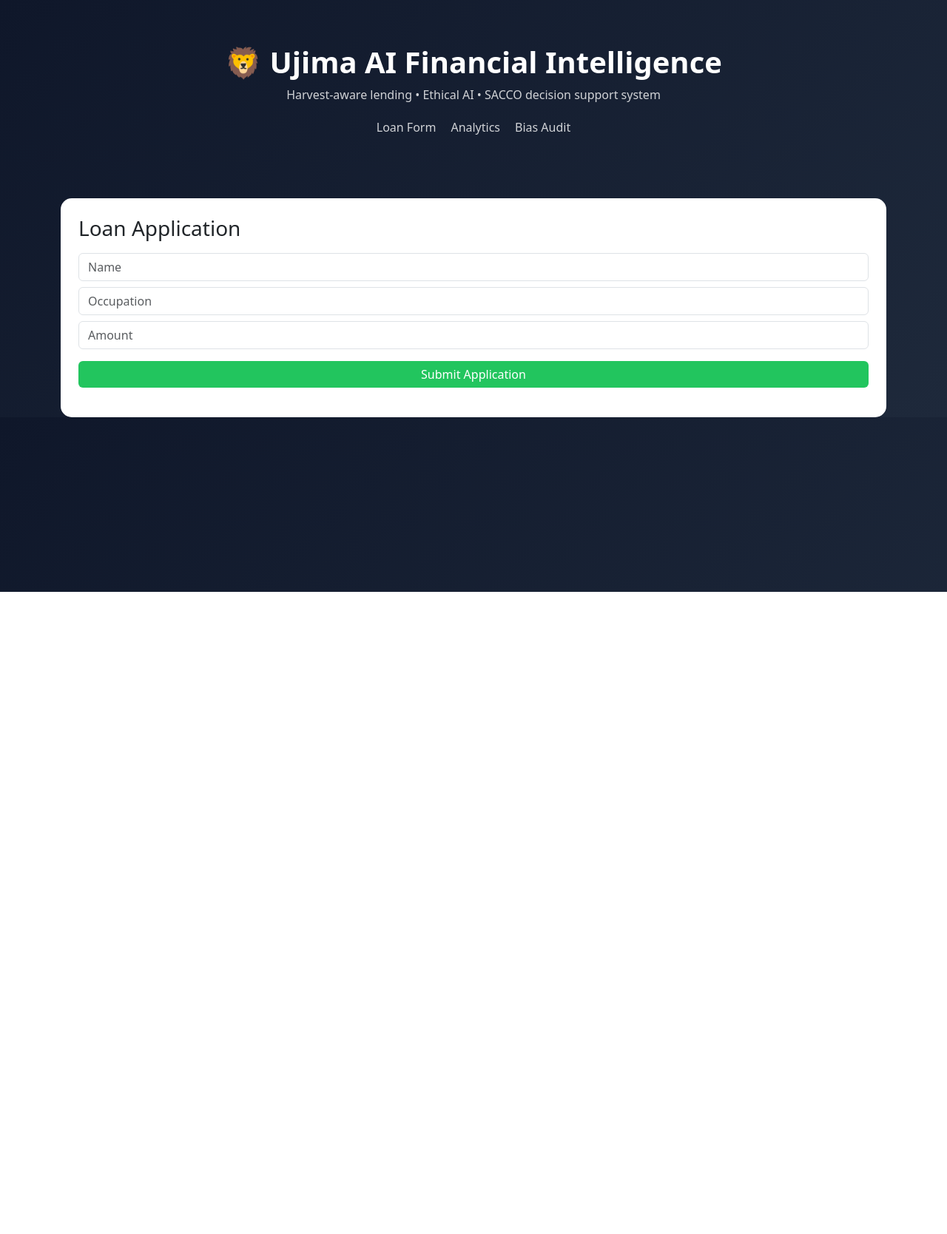
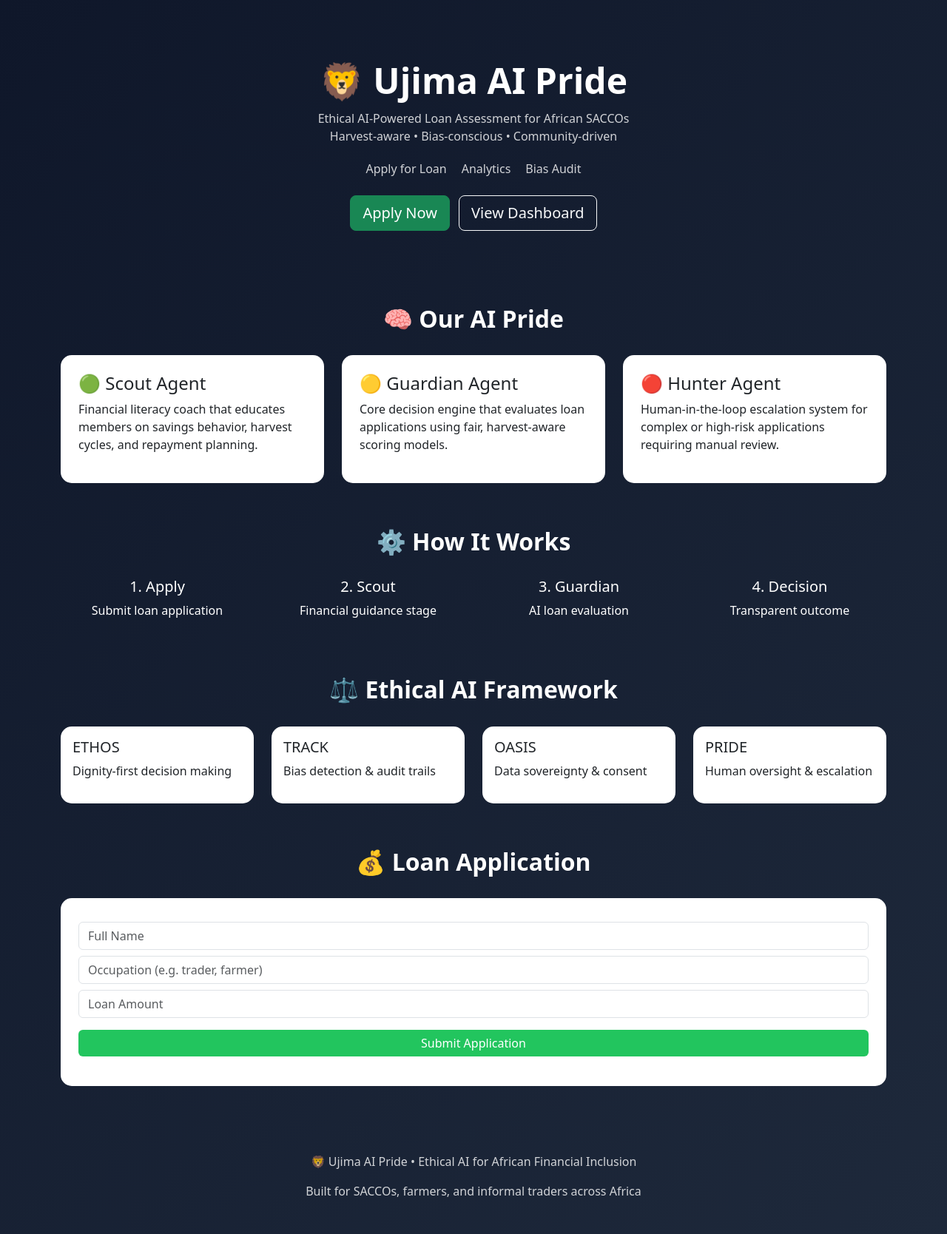
Before and after one commit to Morinke01/ujima-ai-pride, a website: page frontend/index.html in a window 1280 px wide. Shown: the whole page at 74% size. Before the commit the page ends 800 px from the top, so only its background shows below. Drawn offline with nearby package versions, Linux system fonts and the light colour scheme.

Commit message:
Improvements on the landing page

```diff
--- a/frontend/index.html
+++ b/frontend/index.html
@@ -1,33 +1,61 @@
 <!DOCTYPE html>
-<html>
+<html lang="en">
 <head>
-  <title>Ujima AI Platform</title>
+  <meta charset="UTF-8" />
+  <meta name="viewport" content="width=device-width, initial-scale=1.0"/>
+  <title>Ujima AI Pride</title>
 
-  <link rel="stylesheet" href="https://cdn.jsdelivr.net/npm/bootstrap@5.3.0/dist/css/bootstrap.min.css">
+  <link href="https://cdn.jsdelivr.net/npm/bootstrap@5.3.0/dist/css/bootstrap.min.css" rel="stylesheet">
 
   <style>
     body {
       background: linear-gradient(135deg, #0f172a, #1e293b);
       color: white;
-    }
-
-    .card {
-      border-radius: 15px;
-      border: none;
+      scroll-behavior: smooth;
     }
 
     .hero {
-      padding: 60px 20px;
       text-align: center;
+      padding: 80px 20px 40px;
     }
 
     .hero h1 {
-      font-size: 40px;
-      font-weight: bold;
+      font-size: 48px;
+      font-weight: 800;
     }
 
     .tagline {
       opacity: 0.8;
+      margin-top: 10px;
+    }
+
+    .nav-links {
+      display: flex;
+      justify-content: center;
+      gap: 20px;
+      margin-top: 20px;
+    }
+
+    .nav-links a {
+      color: white;
+      text-decoration: none;
+      opacity: 0.8;
+    }
+
+    .nav-links a:hover {
+      opacity: 1;
+    }
+
+    .card {
+      border: none;
+      border-radius: 15px;
+    }
+
+    .section-title {
+      text-align: center;
+      margin-top: 60px;
+      margin-bottom: 30px;
+      font-weight: 700;
     }
 
     .btn-primary {
@@ -35,57 +63,168 @@
       border: none;
     }
 
-    .nav {
-      display: flex;
-      justify-content: center;
-      gap: 20px;
-      margin-top: 20px;
-    }
-
-    .nav a {
-      color: white;
-      text-decoration: none;
+    footer {
+      margin-top: 60px;
+      padding: 30px;
+      text-align: center;
       opacity: 0.8;
-    }
-
-    .nav a:hover {
-      opacity: 1;
     }
   </style>
 </head>
 
 <body>
 
+<!-- HERO SECTION -->
 <div class="hero">
-  <h1>🦁 Ujima AI Financial Intelligence</h1>
+  <h1>🦁 Ujima AI Pride</h1>
   <p class="tagline">
-    Harvest-aware lending • Ethical AI • SACCO decision support system
+    Ethical AI-Powered Loan Assessment for African SACCOs<br>
+    Harvest-aware • Bias-conscious • Community-driven
   </p>
 
-  <div class="nav">
-    <a href="index.html">Loan Form</a>
+  <div class="nav-links">
+    <a href="#loanForm">Apply for Loan</a>
     <a href="dashboard.html">Analytics</a>
     <a href="bias-dashboard.html">Bias Audit</a>
   </div>
+
+  <div class="mt-4">
+    <a href="#loanForm" class="btn btn-success btn-lg me-2">Apply Now</a>
+    <a href="dashboard.html" class="btn btn-outline-light btn-lg">View Dashboard</a>
+  </div>
 </div>
 
-<div class="container mt-4">
+<!-- AI PRIDE SECTION -->
+<section class="container">
+  <h2 class="section-title">🧠 Our AI Pride</h2>
+
+  <div class="row g-4">
+
+    <div class="col-md-4">
+      <div class="card p-4 text-dark h-100">
+        <h4>🟢 Scout Agent</h4>
+        <p>
+          Financial literacy coach that educates members on
+          savings behavior, harvest cycles, and repayment planning.
+        </p>
+      </div>
+    </div>
+
+    <div class="col-md-4">
+      <div class="card p-4 text-dark h-100">
+        <h4>🟡 Guardian Agent</h4>
+        <p>
+          Core decision engine that evaluates loan applications
+          using fair, harvest-aware scoring models.
+        </p>
+      </div>
+    </div>
+
+    <div class="col-md-4">
+      <div class="card p-4 text-dark h-100">
+        <h4>🔴 Hunter Agent</h4>
+        <p>
+          Human-in-the-loop escalation system for complex or
+          high-risk applications requiring manual review.
+        </p>
+      </div>
+    </div>
+
+  </div>
+</section>
+
+<!-- WORKFLOW -->
+<section class="container">
+  <h2 class="section-title">⚙️ How It Works</h2>
+
+  <div class="row text-center">
+
+    <div class="col-md-3">
+      <h5>1. Apply</h5>
+      <p>Submit loan application</p>
+    </div>
+
+    <div class="col-md-3">
+      <h5>2. Scout</h5>
+      <p>Financial guidance stage</p>
+    </div>
+
+    <div class="col-md-3">
+      <h5>3. Guardian</h5>
+      <p>AI loan evaluation</p>
+    </div>
+
+    <div class="col-md-3">
+      <h5>4. Decision</h5>
+      <p>Transparent outcome</p>
+    </div>
+
+  </div>
+</section>
+
+<!-- ETHICAL AI -->
+<section class="container">
+  <h2 class="section-title">⚖️ Ethical AI Framework</h2>
+
+  <div class="row g-4">
+
+    <div class="col-md-3">
+      <div class="card p-3 text-dark">
+        <h5>ETHOS</h5>
+        <p>Dignity-first decision making</p>
+      </div>
+    </div>
+
+    <div class="col-md-3">
+      <div class="card p-3 text-dark">
+        <h5>TRACK</h5>
+        <p>Bias detection & audit trails</p>
+      </div>
+    </div>
+
+    <div class="col-md-3">
+      <div class="card p-3 text-dark">
+        <h5>OASIS</h5>
+        <p>Data sovereignty & consent</p>
+      </div>
+    </div>
+
+    <div class="col-md-3">
+      <div class="card p-3 text-dark">
+        <h5>PRIDE</h5>
+        <p>Human oversight & escalation</p>
+      </div>
+    </div>
+
+  </div>
+</section>
+
+<!-- LOAN FORM -->
+<section id="loanForm" class="container mt-5 mb-5">
+  <h2 class="section-title">💰 Loan Application</h2>
+
   <div class="card p-4 text-dark">
 
-    <h3>Loan Application</h3>
+    <input class="form-control mt-2" id="name" placeholder="Full Name">
+    <input class="form-control mt-2" id="occupation" placeholder="Occupation (e.g. trader, farmer)">
+    <input class="form-control mt-2" id="amount" placeholder="Loan Amount">
 
-    <input class="form-control mt-2" id="name" placeholder="Name">
-    <input class="form-control mt-2" id="occupation" placeholder="Occupation">
-    <input class="form-control mt-2" id="amount" placeholder="Amount">
-
-    <button class="btn btn-primary mt-3" onclick="submitLoan()">
+    <button class="btn btn-primary mt-3 w-100" onclick="submitLoan()">
       Submit Application
     </button>
 
     <div class="mt-3" id="result"></div>
+
   </div>
-</div>
+</section>
 
+<!-- FOOTER -->
+<footer>
+  <p>🦁 Ujima AI Pride • Ethical AI for African Financial Inclusion</p>
+  <p>Built for SACCOs, farmers, and informal traders across Africa</p>
+</footer>
+
+<!-- SCRIPT -->
 <script>
 async function submitLoan() {
   const data = {
@@ -103,7 +242,9 @@ async function submitLoan() {
   const result = await res.json();
 
   document.getElementById("result").innerHTML = `
-    <pre>${JSON.stringify(result, null, 2)}</pre>
+    <pre style="background:#0f172a;color:#fff;padding:10px;border-radius:10px;">
+${JSON.stringify(result, null, 2)}
+    </pre>
   `;
 }
 </script>
```
Also changed, not shown: frontend/dashboard.html (+71 -87 lines), frontend/dashboard.js (+61 -9 lines).
